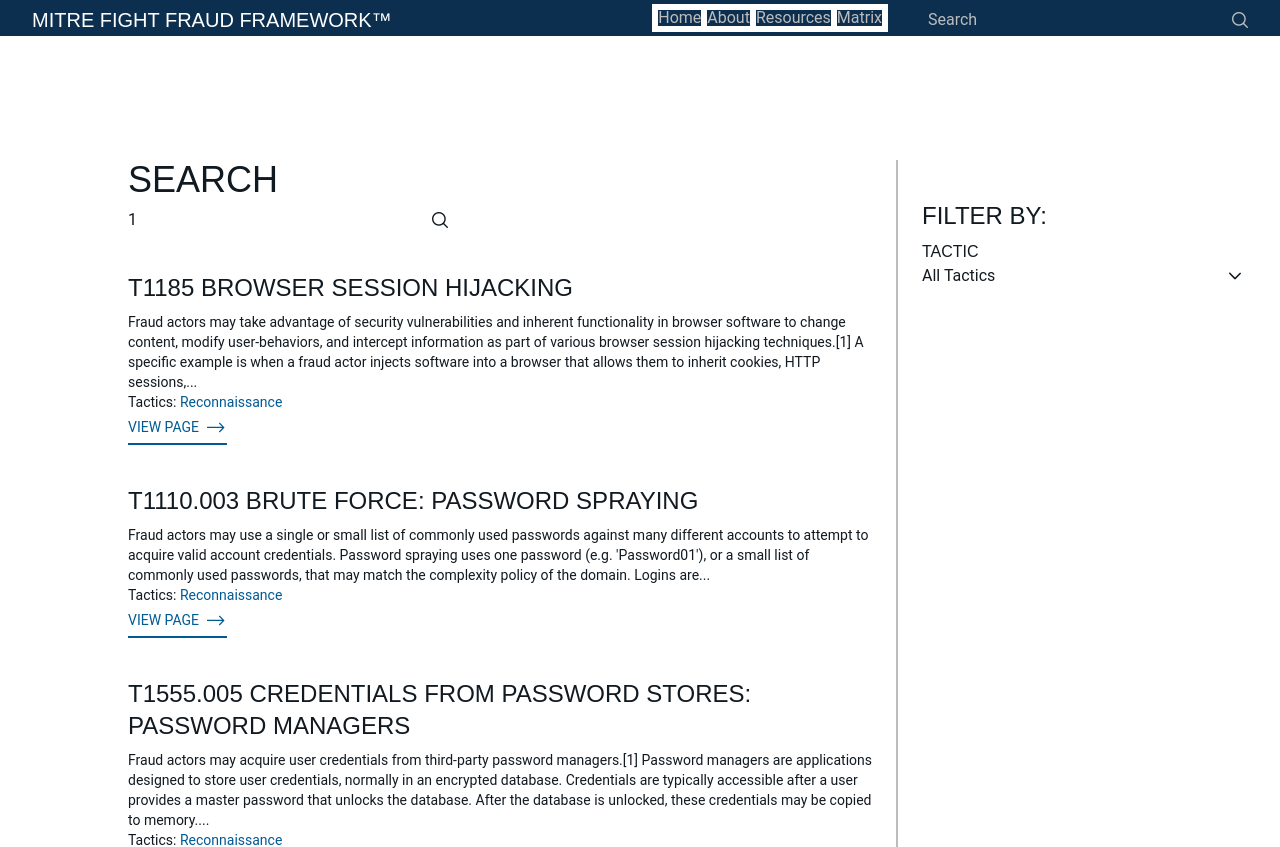
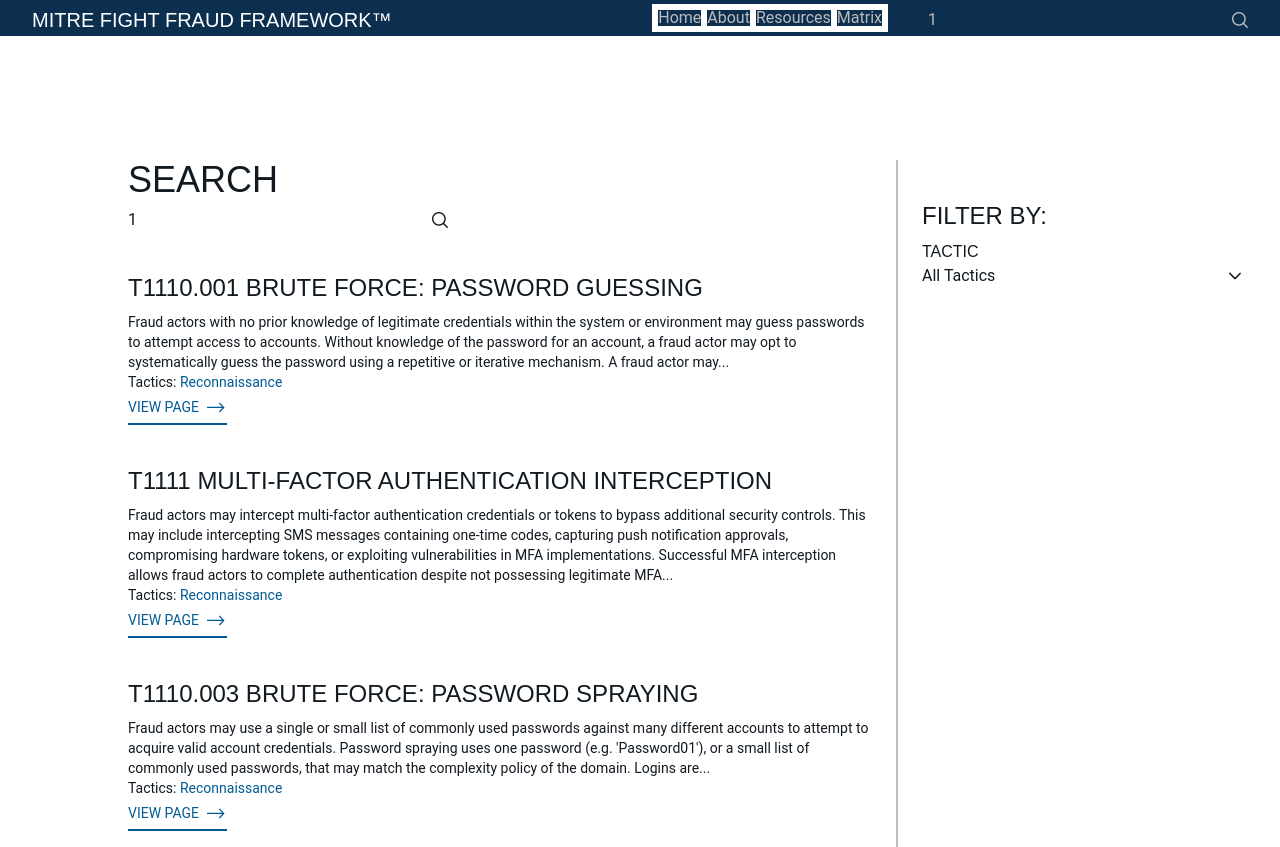
Before and after one commit to center-for-threat-informed-defense/fight-fraud-framework, a Vue app: page /#/search/1 in a window 1280 px wide. Shown: the top 847 px of the page. Built offline with nearby package versions, Linux system fonts and the light colour scheme; a web font is replaced by a local one.

Commit message:
search improvements

```diff
--- a/src/components/SiteSearch.vue
+++ b/src/components/SiteSearch.vue
@@ -1,7 +1,7 @@
 <template>
     <InputGroup>
         <InputText name="search-bar" v-model="searchTerm" size="small" variant="outline" placeholder="Search"
-            @submit="clickSearch" id="search-bar" />
+            @keyup.enter="clickSearch" id="search-bar" />
         <InputGroupAddon>
             <PrimeButton severity="secondary" variant="icon" @click="clickSearch">
                 <i class="pi pi-search"></i>
@@ -15,27 +15,31 @@ import { defineComponent } from "vue";
 import InputGroup from 'primevue/inputgroup';
 import InputGroupAddon from 'primevue/inputgroupaddon';
 import InputText from 'primevue/inputtext';
-import { useRouter } from 'vue-router';
-import { useRoute } from 'vue-router';
 import PrimeButton from "primevue/button"
 
 export default defineComponent({
     components: { InputGroup, PrimeButton, InputGroupAddon, InputText },
     data() {
         return {
-            router: useRouter(),
-            route: useRoute(),
-            searchTerm: this.$route.params.query || ''
-
+            searchTerm: "",
         };
     },
+    watch: {
+        "$route.params.query": {
+            immediate: true,
+            handler(q) {
+                this.searchTerm = typeof q === "string" ? q : "";
+            },
+        },
+    },
+
     methods: {
         clickSearch() {
-            this.router.push({
-                name: 'search',
-                params: { query: this.searchTerm }
+            this.$router.push({
+                name: "search",
+                params: { query: this.searchTerm || "" },
             });
-        }
+        },
     },
 });
 </script>
--- a/src/views/SearchView.vue
+++ b/src/views/SearchView.vue
@@ -44,43 +44,66 @@ export default defineComponent({
       rows: 5,
     }
   },
+  watch: {
+    // Reset pagination when the URL search query changes
+    "route.params.query": {
+      immediate: true,
+      handler() {
+        this.first = 0;
+      },
+    },
+  },
   computed: {
     searchQuery() {
-      return this.route.params.query;
+      console.log("query ", this.route.params.query)
+      const raw = this.route.params.query;
+      const s = typeof raw === "string" ? raw : "";
+      return decodeURIComponent(s).trim();
     },
     tactics() {
       return this.matrixData.filter(i => i.tactic)
     },
     searchResults() {
-      // Prioritize techniques over tactics
-      // Look for matches in ID, name, description
-      const matches = [];
-      this.matrixData.forEach((i) => {
-        let matchScore = 0;
-        const regex = new RegExp(this.searchQuery, "gi");
+      const q = this.searchQuery;
+      if (!q) return [];
 
-        if (i.id.match(regex)) {
-          matchScore += 5;
+      // Normalize + tokenize query: "Account takeover" -> ["account","takeover"]
+      const tokens = this.normalize(q).split(" ").filter(Boolean);
+
+      const results: any[] = [];
+
+      for (const i of this.matrixData as any[]) {
+        const id = i.id ?? "";
+        const name = i.name ?? "";
+        const desc = i.description ?? "";
+
+        // Normalized fields (case-insensitive, punctuation-insensitive)
+        const idN = this.normalize(id);
+        const nameN = this.normalize(name);
+        const descN = this.normalize(desc);
+
+        const allText = `${idN} ${nameN} ${descN}`;
+
+        // Require ALL tokens to be present somewhere (AND search)
+        const allTokensPresent = tokens.every(t => allText.includes(t));
+        if (!allTokensPresent) continue;
+
+        // Scoring: weight matches in id/name/description
+        let score = 0;
+        for (const t of tokens) {
+          score += 5 * this.countOccurrences(idN, t);
+          score += 3 * this.countOccurrences(nameN, t);
+          score += 1 * this.countOccurrences(descN, t);
         }
 
-        if (i.name.match(regex)) {
-          const count = i.description.match(regex);
-          matchScore += 3 * count?.length;
-        }
-        if (i.description.match(regex)) {
-          const count = i.description.match(regex);
-          matchScore += count.length;
-        }
+        // Bonus if exact normalized phrase occurs (keeps phrase results on top)
+        const phrase = this.normalize(q);
+        if (allText.includes(phrase)) score += 10;
 
-        if (matchScore > 0) {
-          matches.push({
-            ...i,
-            searchScore: matchScore
-          })
-        }
-      })
-      return matches.sort((a, b) => b.searchScore - a.searchScore);
+        if (score > 0) results.push({ ...i, searchScore: score });
+      }
 
+      return results.sort((a, b) => b.searchScore - a.searchScore);
     },
     filteredResults() {
 
@@ -94,6 +117,29 @@ export default defineComponent({
     }
   },
   methods: {
+    normalize(s: string) {
+      // lowercase, remove diacritics, turn punctuation into spaces, collapse whitespace
+      return s
+        .toLowerCase()
+        .normalize("NFKD")
+        .replace(/[\u0300-\u036f]/g, "")
+        .replace(/[^a-z0-9]+/g, " ")
+        .trim()
+        .replace(/\s+/g, " ");
+    },
+
+    countOccurrences(haystack: string, needle: string) {
+      if (!needle) return 0;
+      let count = 0;
+      let idx = 0;
+      while (true) {
+        idx = haystack.indexOf(needle, idx);
+        if (idx === -1) break;
+        count++;
+        idx += needle.length;
+      }
+      return count;
+    },
     truncatedDescription(text: string) {
       const words = text.split(' ');
       if (words.length > 50) {
```
